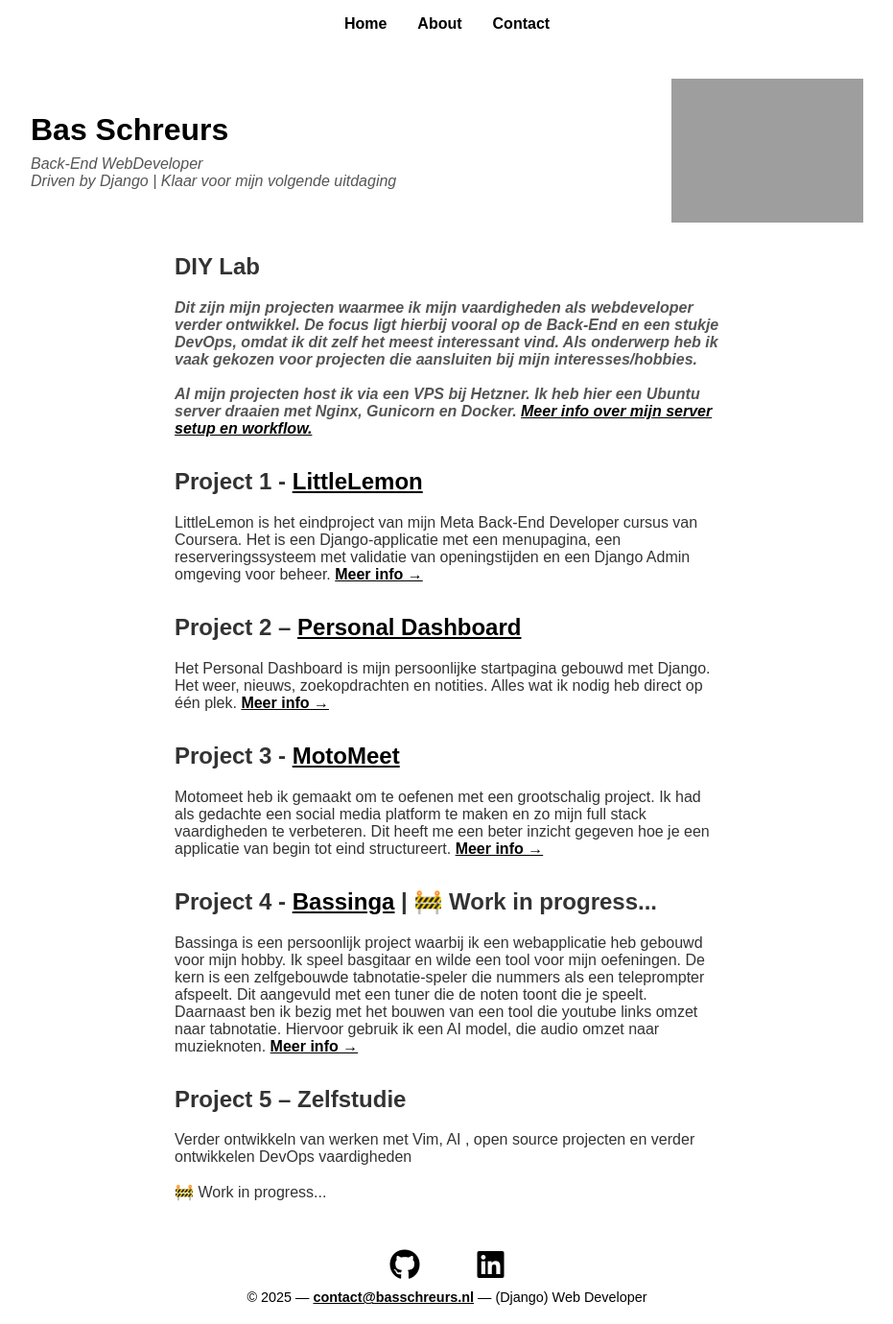
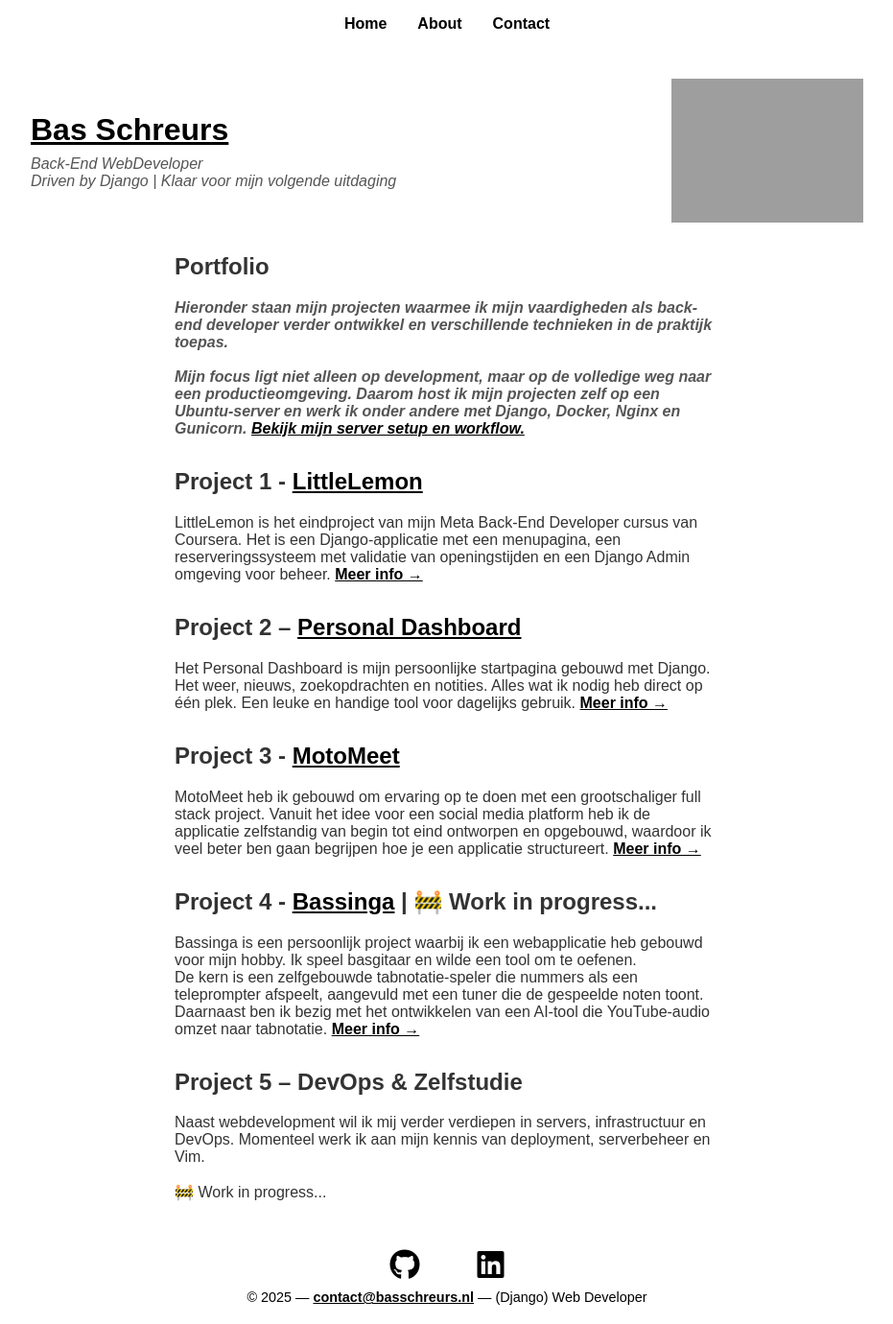
Before and after one commit to BasSchreurs/basschreurs.nl, a Django app: page / in a window 1280 px wide. Shown: the whole page at 96% size, without its empty margins (174-1105 px from the left). Run offline with Django 5.2, Linux system fonts and the light colour scheme; grey boxes are pictures that could not be loaded.

Commit message:
small grammar changes

```diff
--- a/website/static/website/css/styles.css
+++ b/website/static/website/css/styles.css
@@ -62,6 +62,16 @@ header {
   margin: 0;
   color: #555;
   font-style: italic;
+}
+
+.header-left h1 a {
+  color: black;
+  text-decoration: underline;
+  transition: color 0.3s ease;
+}
+
+.header-left h1 a:hover {
+  color: #555;
 }
 
 .header-right {
--- a/website/templates/website/home.html
+++ b/website/templates/website/home.html
@@ -7,7 +7,7 @@
 
 <header>
   <div class="header-left">
-    <h1>Bas Schreurs</h1>
+    <h1><a href="{% url 'about' %}">Bas Schreurs</a></h1>
     <p>Back-End WebDeveloper</p>
     <p>Driven by Django | Klaar voor mijn volgende uitdaging</p>
   </div>
@@ -17,13 +17,14 @@
 </header>
 
 <article>
-  <h2>DIY Lab</h2>
+  <h2>Portfolio</h2>
   <p class="intro-tekst">
-    Dit zijn mijn projecten waarmee ik mijn vaardigheden als webdeveloper verder ontwikkel.
-    De focus ligt hierbij vooral op de Back-End en een stukje DevOps, omdat ik dit zelf het meest interessant vind.
-    Als onderwerp heb ik vaak gekozen voor projecten die aansluiten bij mijn interesses/hobbies.<br><br>
-    Al mijn projecten host ik via een VPS bij Hetzner. Ik heb hier een Ubuntu server draaien met Nginx, Gunicorn en Docker.
-    <a href="{% url 'server_setup' %}">Meer info over mijn server setup en workflow.</a>
+    Hieronder staan mijn projecten waarmee ik mijn vaardigheden als back-end developer verder ontwikkel
+    en verschillende technieken in de praktijk toepas.<br><br>
+    Mijn focus ligt niet alleen op development, maar op de volledige weg naar een productieomgeving.
+    Daarom host ik mijn projecten zelf op een Ubuntu-server en werk ik onder andere met
+    Django, Docker, Nginx en Gunicorn.
+    <a href="{% url 'server_setup' %}">Bekijk mijn server setup en workflow.</a>
   </p>
 </article>
 
@@ -43,6 +44,7 @@
   <p>
     Het Personal Dashboard is mijn persoonlijke startpagina gebouwd met Django.
     Het weer, nieuws, zoekopdrachten en notities. Alles wat ik nodig heb direct op één plek.
+    Een leuke en handige tool voor dagelijks gebruik.
     <a href="{% url 'dashboard' %}">Meer info →</a>
   </p>
 </article>
@@ -50,10 +52,9 @@
 <article>
   <h2>Project 3 - <a href="{% url 'motomeet' %}">MotoMeet</a></h2>
   <p>
-    Motomeet heb ik gemaakt om te oefenen met een grootschalig project.
-    Ik had als gedachte een social media platform te maken en zo mijn
-    full stack vaardigheden te verbeteren. Dit heeft me een beter inzicht
-    gegeven hoe je een applicatie van begin tot eind structureert.
+    MotoMeet heb ik gebouwd om ervaring op te doen met een grootschaliger full stack project.
+    Vanuit het idee voor een social media platform heb ik de applicatie zelfstandig van begin tot eind
+    ontworpen en opgebouwd, waardoor ik veel beter ben gaan begrijpen hoe je een applicatie structureert.
     <a href="{% url 'motomeet' %}">Meer info →</a>
   </p>
 </article>
@@ -62,23 +63,24 @@
   <h2>Project 4 - <a href="{% url 'bassinga' %}">Bassinga</a> | 🚧 Work in progress... </h2>
   <p>
     Bassinga is een persoonlijk project waarbij ik een webapplicatie heb gebouwd voor mijn hobby.
-    Ik speel basgitaar en wilde een tool voor mijn oefeningen. De kern is een zelfgebouwde
-    tabnotatie-speler die nummers als een teleprompter afspeelt. Dit aangevuld met een tuner die de
-    noten toont die je speelt.
-    Daarnaast ben ik bezig met het bouwen van een tool die youtube links omzet naar tabnotatie.
-    Hiervoor gebruik ik een AI model, die audio omzet naar muzieknoten.
-    <a href="{% url 'bassinga' %}">Meer info →</a>
+    Ik speel basgitaar en wilde een tool om te oefenen.<br>
+    De kern is een zelfgebouwde tabnotatie-speler die nummers als een teleprompter afspeelt,
+    aangevuld met een tuner die de gespeelde noten toont.
+    Daarnaast ben ik bezig met het ontwikkelen van een AI-tool die YouTube-audio omzet naar tabnotatie.
+<a href="{% url 'bassinga' %}">Meer info →</a>
   </p>
 </article>
 
 <article>
   <h2>
-    Project 5 – Zelfstudie
+    Project 5 – DevOps & Zelfstudie
   </h2>
   <p>
-    Verder ontwikkeln van werken met Vim, AI , open source projecten en verder ontwikkelen DevOps vaardigheden<br><br>
+    Naast webdevelopment wil ik mij verder verdiepen in servers, infrastructuur en DevOps.
+    Momenteel werk ik aan mijn kennis van deployment, serverbeheer en Vim.<br><br>
     🚧 Work in progress...
   </p>
 </article>
 
+
 {% endblock %}
```
Also changed, not shown: website/templates/website/about.html (+11 -8 lines), website/templates/website/bassinga.html (+18 -16 lines), website/templates/website/dashboard.html (+8 -8 lines), website/templates/website/little_lemon.html (+4 -4 lines), website/templates/website/motomeet.html (+14 -13 lines), website/static/website/images/docker containers.png (renamed from website/static/website/images/docker_containers.png).
